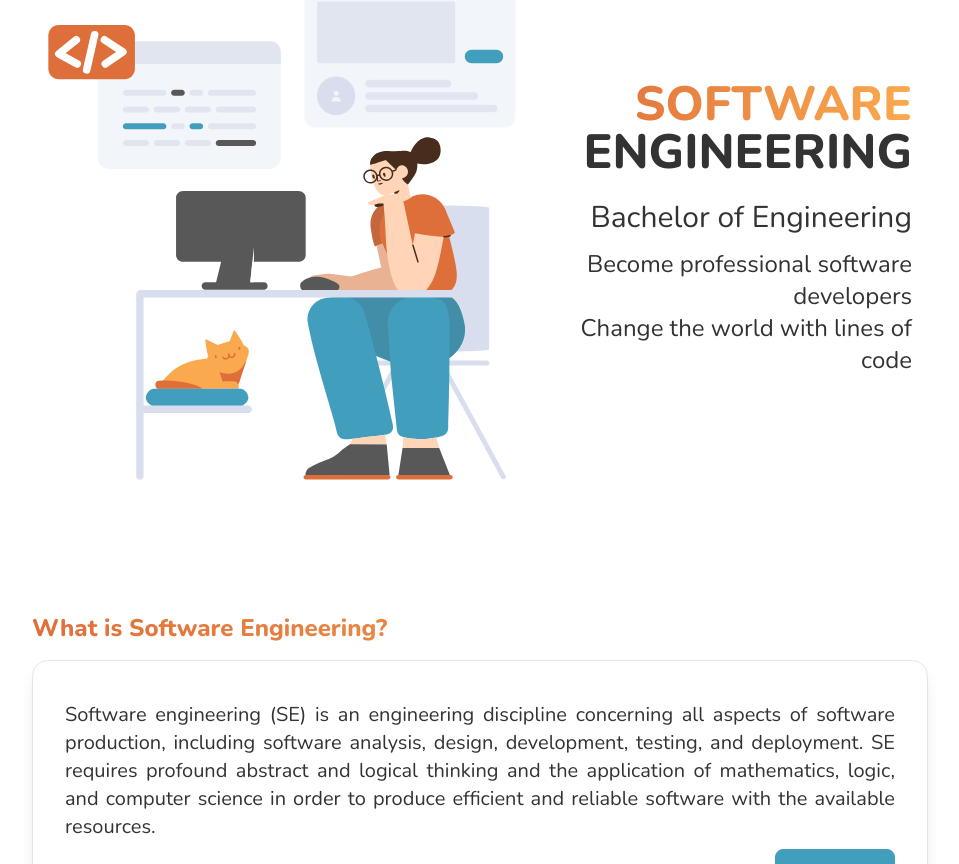
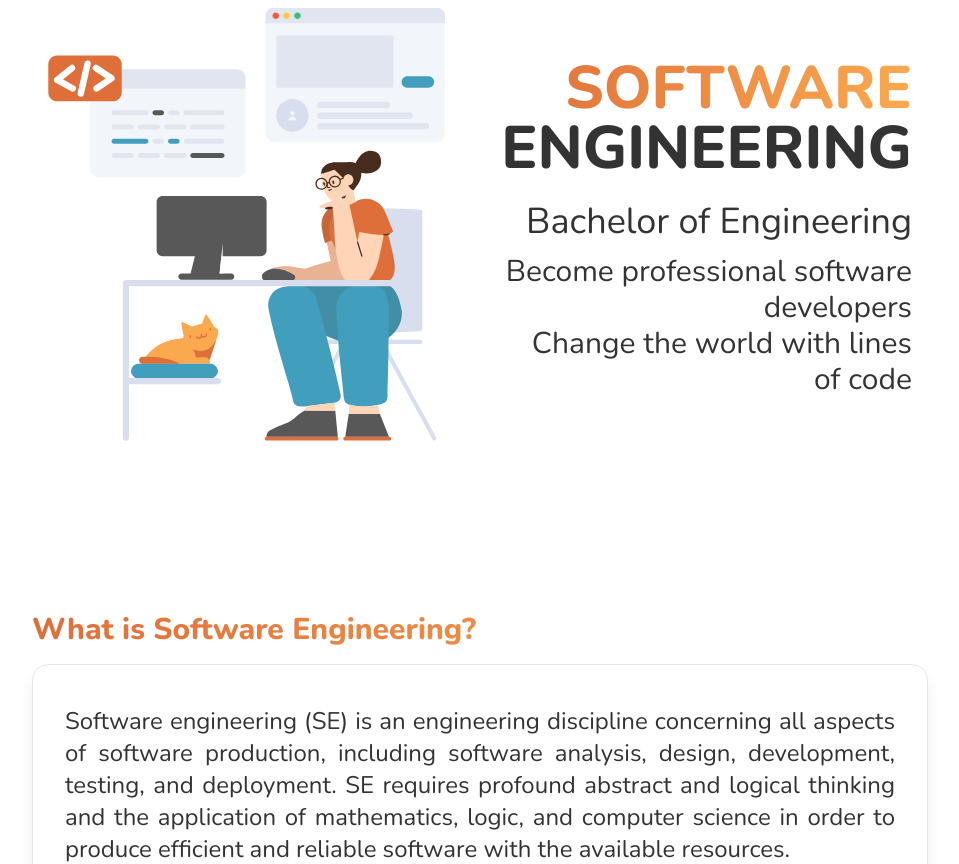
Before and after one commit to neneprm/SE-WEBSITE, a Next.js app: page / in a window 1280 px wide. Shown: the part 236-1100 px from the top of the page, without its empty margins (160-1119 px from the left). Built offline with nearby package versions, Linux system fonts and the light colour scheme.

Commit message:
Add sixe for xl and 2xl screen

```diff
--- a/pages/components/headers.tsx
+++ b/pages/components/headers.tsx
@@ -5,28 +5,28 @@ interface IHeader {
 
 const H1: React.FunctionComponent<IHeader> = ({ style, text }) => {
   return (
-    <h1 className={`text-2xl sm:text-3xl md:text-4xl lg:text-5xl ${style}`}>
+    <h1 className={`text-2xl sm:text-3xl md:text-4xl lg:text-5xl xl:text-6xl 2xl:text-7xl ${style}`}>
       {text}
     </h1>
   )
 }
 const H3: React.FunctionComponent<IHeader> = ({ style, text }) => {
   return (
-    <h3 className={`text-lg sm:text-xl md:text-2xl lg:text-3xl ${style}`}>
+    <h3 className={`text-lg sm:text-xl md:text-2xl lg:text-3xl xl:text-4xl 2xl:text-5xl ${style}`}>
       {text}
     </h3>
   )
 }
 const H4: React.FunctionComponent<IHeader> = ({ style, text }) => {
   return (
-    <h4 className={`text-base sm:text-lg md:text-xl lg:text-2xl ${style}`}>
+    <h4 className={`text-base sm:text-lg md:text-xl lg:text-2xl xl:text-3xl 2xl:text-4xl ${style}`}>
       {text}
     </h4>
   )
 }
 const P: React.FunctionComponent<IHeader> = ({ style, text }) => {
   return (
-    <p className={`text-sm text-left md:text-justify sm:text-base md:text-lg lg:text-xl ${style}`}>
+    <p className={`text-sm text-left md:text-justify sm:text-base md:text-lg lg:text-xl xl:text-2xl 2xl:text-3xl ${style}`}>
       {text}
     </p>
   )
```
